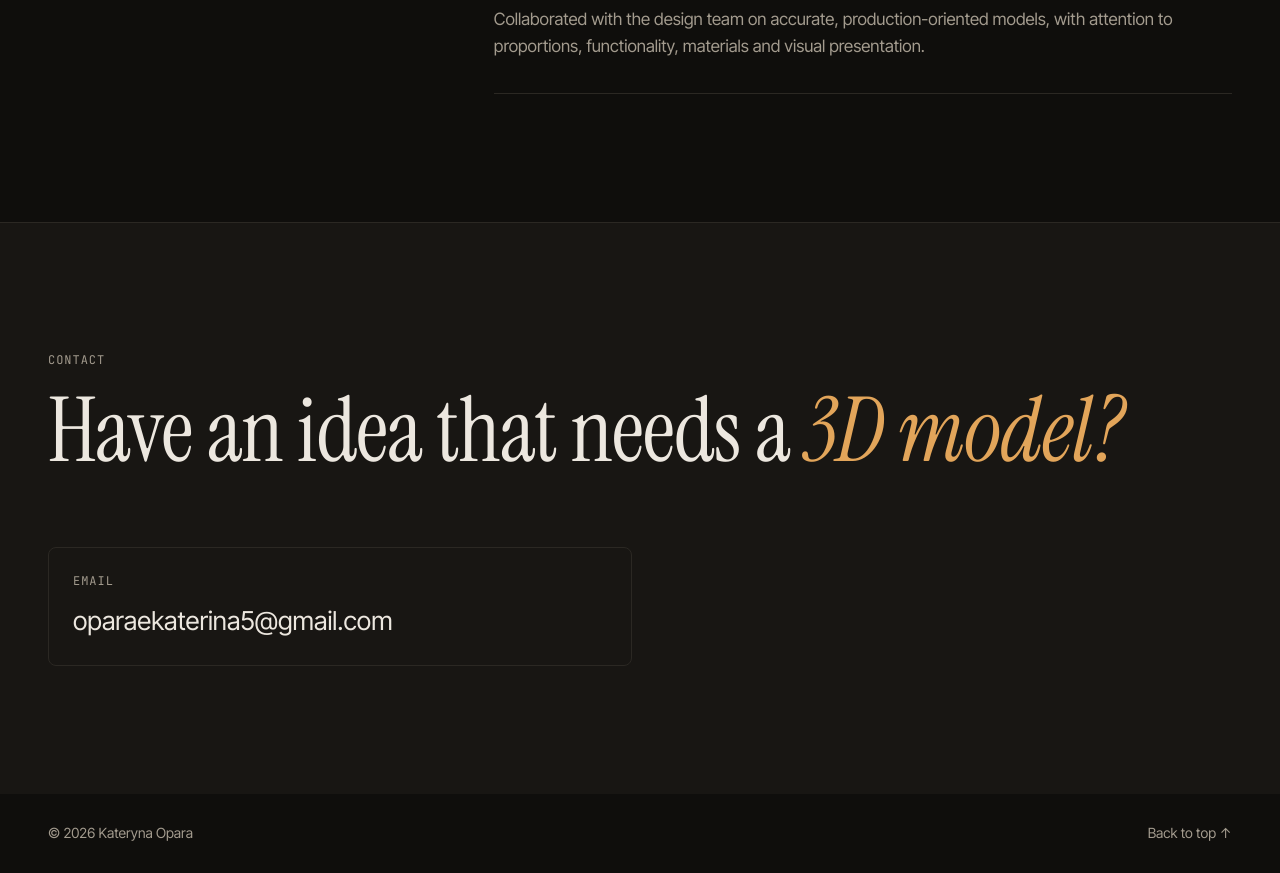
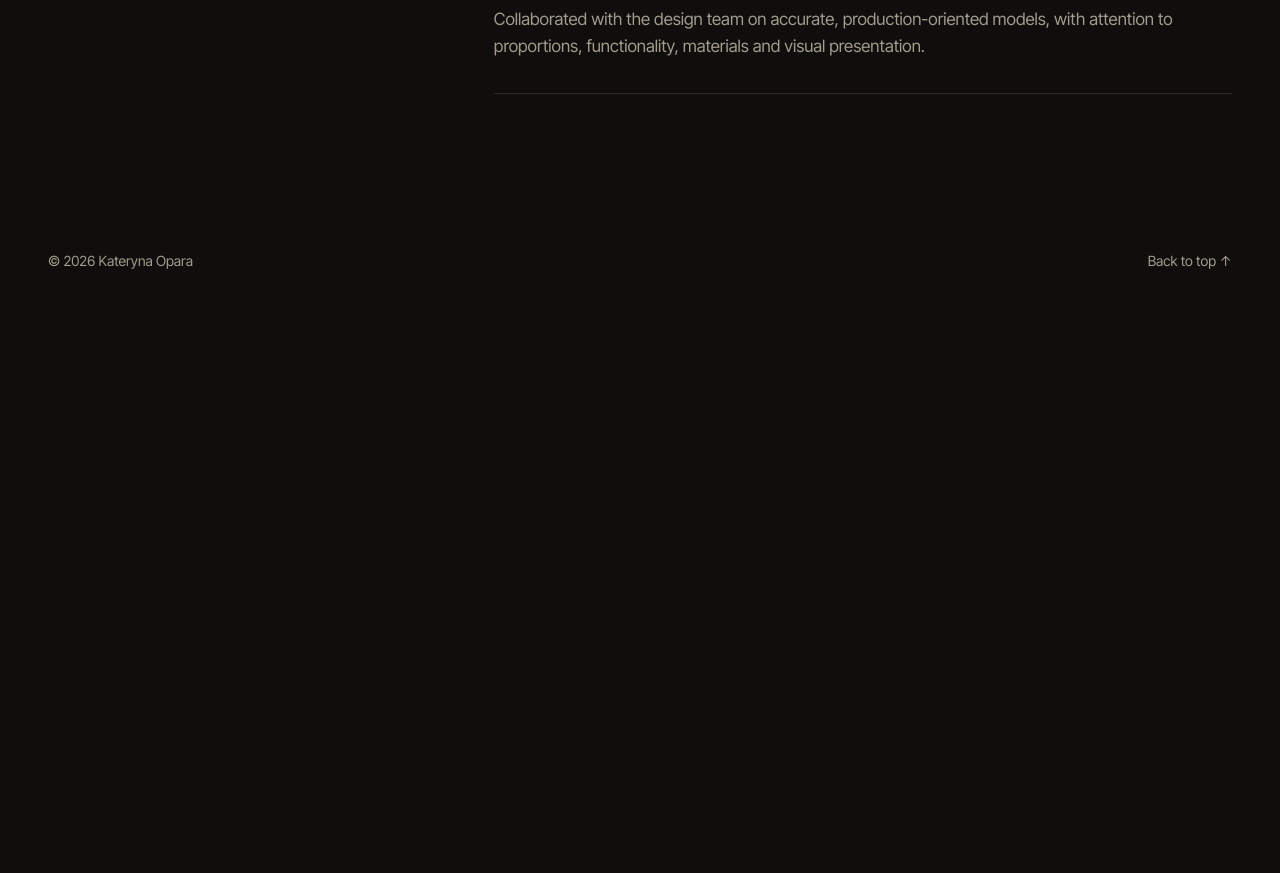
Before and after one commit to stardev124/Kateryna_portfolio, a plain HTML site: page index.html in a window 1280 px wide. Shown: the part 9158-10031 px from the top of the page. After the commit the page ends 9458 px from the top, so only its background shows below. Drawn offline with Linux system fonts and the light colour scheme.

Commit message:
Delete contact part

```diff
--- a/index.html
+++ b/index.html
@@ -102,20 +102,6 @@
         </ol>
       </div>
     </section>
-
-    <section class="section contact" id="contact">
-      <div class="wrap">
-        <p class="label">Contact</p>
-        <h2 class="contact__title">Have an idea that needs a <em>3D model?</em></h2>
-        <div class="contact__links">
-          <a href="mailto:oparaekaterina5@gmail.com">
-            <span class="label">Email</span>
-            oparaekaterina5@gmail.com
-          </a>
-        </div>
-      </div>
-    </section>
-
   </main>
 
   <footer class="footer wrap">
```
